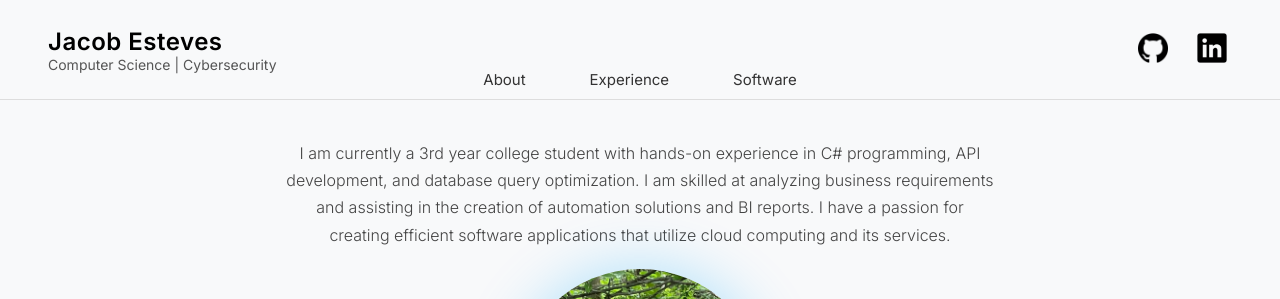
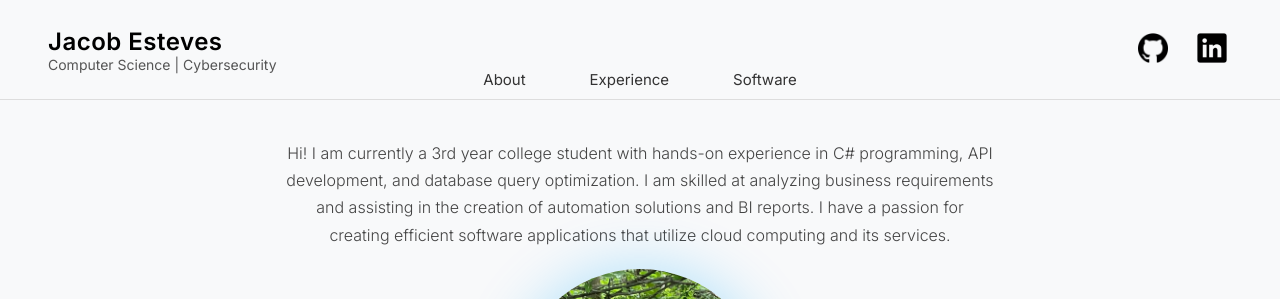
Before and after one commit to jacob670/PersonalWebsite, a React (Create React App) app: page / in a window 1280 px wide. Shown: the top 299 px of the page. Built offline with nearby package versions, Linux system fonts and the light colour scheme.

Commit message:
added welcome statement to intro paragraph

```diff
--- a/src/components/About.js
+++ b/src/components/About.js
@@ -25,7 +25,7 @@
         lineHeight: "1.7",
       }}
     >
-      I am currently a 3rd year college student with hands-on experience in C# programming, API development, and database query optimization.
+      Hi! I am currently a 3rd year college student with hands-on experience in C# programming, API development, and database query optimization.
       I am skilled at analyzing business requirements and assisting in the creation of automation solutions and BI reports.
       I have a passion for creating efficient software applications that utilize cloud computing and its services.
     </p>
```
